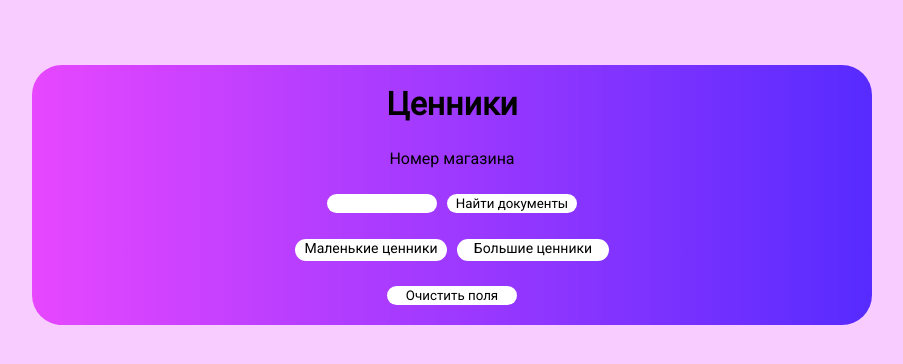
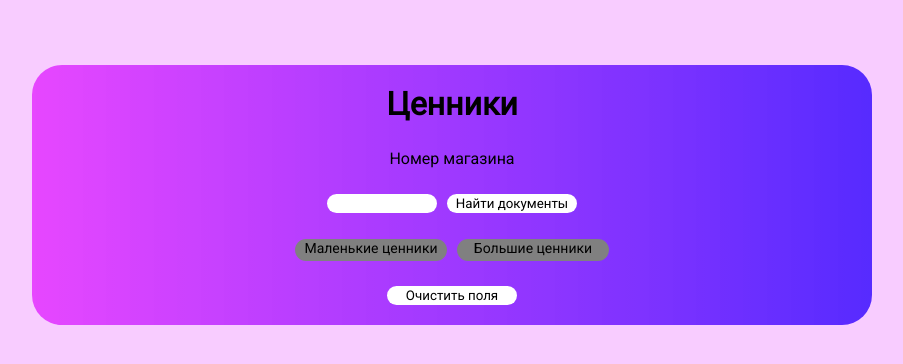
Before and after one commit to eterlate/parfum_pricetag, a React (Create React App) app in the folder client/: page / in a window 1280 px wide. Shown: the top 364 px of the page, without its empty margins (198-1101 px from the left). Built offline with nearby package versions, Linux system fonts and the light colour scheme.

Commit message:
buttons disabled and some designs

```diff
--- a/client/src/index.css
+++ b/client/src/index.css
@@ -1,5 +1,6 @@
 /* print page */
 @media print {
+
     .header-left-top,
     .a-right-bottom,
     .time-right-bottom,
@@ -19,7 +20,7 @@
     }
 }
 
-*{
+* {
     font-family: 'Roboto', sans-serif;
 }
 
@@ -110,6 +111,22 @@ select {
     background-color: white;
 }
 
+.showButtonDisabled {
+    display: block;
+    font-size: 14px;
+    text-decoration: none;
+    border: 1px solid transparent;
+    border-radius: 20px;
+    width: 150px;
+    height: 20px;
+    text-align: center;
+    color: black;
+    background-color: gray;
+}
+
+.showButtonDisabled:hover {
+    cursor: not-allowed;
+}
 
 .showButton:hover {
     background-color: rgba(221, 0, 255, 0.4);
@@ -144,7 +161,7 @@ select {
     display: flex;
     flex-direction: row;
     flex-wrap: wrap;
-    float:none;
+    float: none;
 }
 
 
@@ -309,10 +326,12 @@ select {
     border: 1px solid #ddd;
     padding: 8px;
 }
-#items tr{
+
+#items tr {
     background-color: white;
     text-align: center;
 }
+
 #items tr:nth-child(even) {
     background-color: #f2f2f2;
 }
@@ -330,15 +349,17 @@ select {
     background-image: linear-gradient(to right, rgba(221, 0, 255, 0.5), rgba(221, 0, 255, 0.5));
     color: white;
 }
+
 #items th:first-child {
     background-image: linear-gradient(to left, rgba(221, 0, 255, 0.5), rgba(21, 0, 255, 0.7));
 }
+
 #items th:last-child {
     background-image: linear-gradient(to right, rgba(221, 0, 255, 0.5), rgba(21, 0, 255, 0.7));
 }
 
 
-.plusminusButton{
+.plusminusButton {
     margin: 0 5px;
     border: 1px solid transparent;
     border-radius: 20px;
@@ -354,12 +375,13 @@ select {
     top: 50%;
     left: 50%;
     margin-left: -150px;
-    margin-top:-150px;
+    margin-top: -150px;
     width: 100px;
     height: 100px;
 
 
 }
+
 .lds-ripple div {
     position: absolute;
     border: 4px solid #fcf;
@@ -367,9 +389,11 @@ select {
     border-radius: 50%;
     animation: lds-ripple 1s cubic-bezier(0, 0.2, 0.8, 1) infinite;
 }
+
 .lds-ripple div:nth-child(2) {
     animation-delay: -0.5s;
 }
+
 @keyframes lds-ripple {
     0% {
         top: 148px;
@@ -378,6 +402,7 @@ select {
         height: 0;
         opacity: 0;
     }
+
     4.9% {
         top: 148px;
         left: 148px;
@@ -385,6 +410,7 @@ select {
         height: 0;
         opacity: 0;
     }
+
     5% {
         top: 148px;
         left: 148px;
@@ -392,6 +418,7 @@ select {
         height: 0;
         opacity: 1;
     }
+
     100% {
         top: 0px;
         left: 0px;
@@ -409,7 +436,7 @@ select {
     left: 0;
     width: 100%;
     height: 100%;
-    background: rgba(0,0,0,0.5);
-    cursor: pointer;
+    background: rgba(0, 0, 0, 0.5);
+    cursor: wait;
     z-index: 9999;
 }
--- a/client/src/pages/MainPage.jsx
+++ b/client/src/pages/MainPage.jsx
@@ -4,7 +4,7 @@ import { useHttp } from '../hooks/http.hook'
 import { useCookies } from 'react-cookie';
 import ItemStr from '../components/ItemStr';
 import MagStr from '../components/MagStr';
-
+import { useNavigate } from 'react-router-dom'
 
 
 const MainPage = () => {
@@ -134,7 +134,6 @@ const MainPage = () => {
         })
     }
 
-
     return (
         <>
             {loading ?
@@ -161,8 +160,18 @@ const MainPage = () => {
                         <button className='searchButton' type='submit' disabled={loading}>Найти документы</button>
                     </div>
                     <div style={{ display: 'flex', flexDirection: 'row' }}>
-                        <Link style={{ marginRight: '10px' }} className='showButton' to='/print' state={items}>Маленькие ценники</Link>
-                        <Link className='showButton' to='/print_big' state={items}>Большие ценники</Link>
+                        {items.length == 0 ?
+                            <>
+                                <Link style={{ marginRight: '10px' }} className='showButtonDisabled' to='/'>Маленькие ценники</Link>
+                                <Link className='showButtonDisabled' to='/'>Большие ценники</Link>
+                            </>
+                            :
+                            <>
+                                <Link style={{ marginRight: '10px' }} className='showButton' to='/print' state={items}>Маленькие ценники</Link>
+                                <Link className='showButton' to='/print_big' state={items}>Большие ценники</Link>
+                            </>
+                        }
+
                     </div>
                     <button className='searchButton' onClick={clearHandler}>Очистить поля</button>
                 </form>
--- a/client/src/pages/PrintPage.jsx
+++ b/client/src/pages/PrintPage.jsx
@@ -2,14 +2,13 @@ import React from 'react'
 import { useLocation } from 'react-router-dom'
 import PriceTag from '../components/PriceTag'
 import { Link } from 'react-router-dom'
+import { useNavigate } from 'react-router-dom'
+import { useEffect } from 'react'
 
 function PrintPage() {
     const location = useLocation()
     const items = location.state
     let row = 0
-
-
-
 
     return (
         <div className='tagContainer'>
```
Lines whose indentation alone changed are shown as unchanged.
